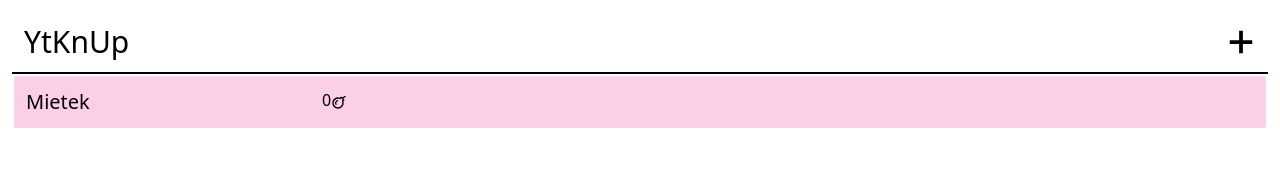
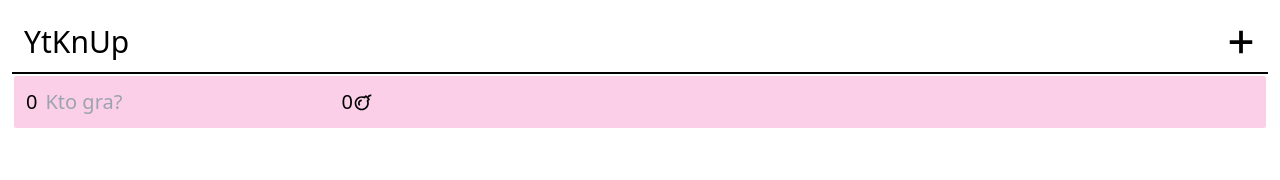
Before and after one commit to Dzban-Diego/punkTool, a Next.js app: page / in a window 1280 px wide. Both pictures are taken after a click on the button 1241 px from the left and 42 px from the top of the page. Shown: the top 180 px of the page. Built offline with nearby package versions, Linux system fonts and the light colour scheme.

Commit message:
Liczenie miejsc

```diff
--- a/src/components/Player.tsx
+++ b/src/components/Player.tsx
@@ -27,12 +27,14 @@ export const Player: React.FC<Props> = ({
   return (
     <div
       onClick={selectNextPlayer}
-      className={`flex rounded border-2 border-white p-3 ${
-        selected && "bg-pink-200"
+      className={`flex text-xl rounded border-2 border-white p-3 ${
+        selected ? "bg-pink-200" : "bg-white"
       }`}
     >
+      <h3>{player.place.toString()}</h3>
       <input
-        className={`rounded text-xl ${selected && "bg-pink-200"}`}
+        placeholder="Kto gra?"
+        className={`rounded ml-2 ${selected ? "bg-pink-200" : "bg-white"}`}
         value={player.name}
         onChange={handlePlayerNameChange}
       />
--- a/src/pages/index.tsx
+++ b/src/pages/index.tsx
@@ -6,6 +6,7 @@ import { useEffect, useMemo, useState } from "react";
 import React from "react";
 
 export type PlayerType = {
+  place: number;
   id: number;
   name: string;
   points: number;
@@ -18,32 +19,24 @@ const Home: NextPage = () => {
   const [selectedPlayer, setSelectedPlayer] = useState(0);
   const [points, setPoints] = useState("");
 
-  const playersLength = useMemo(() => players.length, [players]);
-  useEffect(() => {
-    console.log("playersLength", playersLength);
-  }, [playersLength]);
-
-  const playersRefs = useMemo(() => {
-    const arr = [];
-    for (let i = 0; i < playersLength; i++) {
-      arr.push(React.createRef<{ focus: () => void }>());
-    }
-    return arr;
-  }, [playersLength]);
-
   function setPlayer(player: PlayerType, playerIndex?: number) {
     setPlayers((prev) => {
       const arr = [...prev];
       const index = playerIndex || prev.findIndex((p) => p.id === player.id);
       arr[index] = player;
+      const sorted = [...arr].sort((a, b) => b.points - a.points);
+      sorted.forEach((p, index) => {
+        arr[arr.findIndex((a) => a.id === p.id)]!.place = index + 1;
+      })
       return arr;
     });
   }
 
   function addPlayer() {
     const player: PlayerType = {
+      place: 0,
       id: players.length + 1,
-      name: "Mietek",
+      name: "",
       points: 0,
       history: [],
       bomb: false,
@@ -51,12 +44,12 @@ const Home: NextPage = () => {
     setPlayers((prev) => [...prev, player]);
   }
 
-  function focusNextPlayer(index: number) {
-    if (index === players.length - 1) {
+  function focusNextPlayer() {
+    if (selectedPlayer === players.length - 1) {
       setSelectedPlayer(0);
       return;
     }
-    setSelectedPlayer(index + 1);
+    setSelectedPlayer(selectedPlayer + 1);
   }
 
   function handlePointsChange(v: number | string) {
@@ -77,6 +70,7 @@ const Home: NextPage = () => {
 
   function setPlayerPoints(p: string) {
     const player = players[selectedPlayer]!;
+    console.log(player)
     const newPlayer = {
       ...player,
       points: player.points + parseInt(p),
@@ -84,7 +78,7 @@ const Home: NextPage = () => {
     };
     setPlayer(newPlayer);
     setPoints("");
-    return focusNextPlayer(selectedPlayer);
+    return focusNextPlayer();
   }
 
   return (
@@ -116,7 +110,7 @@ const Home: NextPage = () => {
                 key={player.id}
                 setPlayer={setPlayer}
                 player={player}
-                selectNextPlayer={() => focusNextPlayer(selectedPlayer)}
+                selectNextPlayer={focusNextPlayer}
               />
             ))}
           </div>
```
